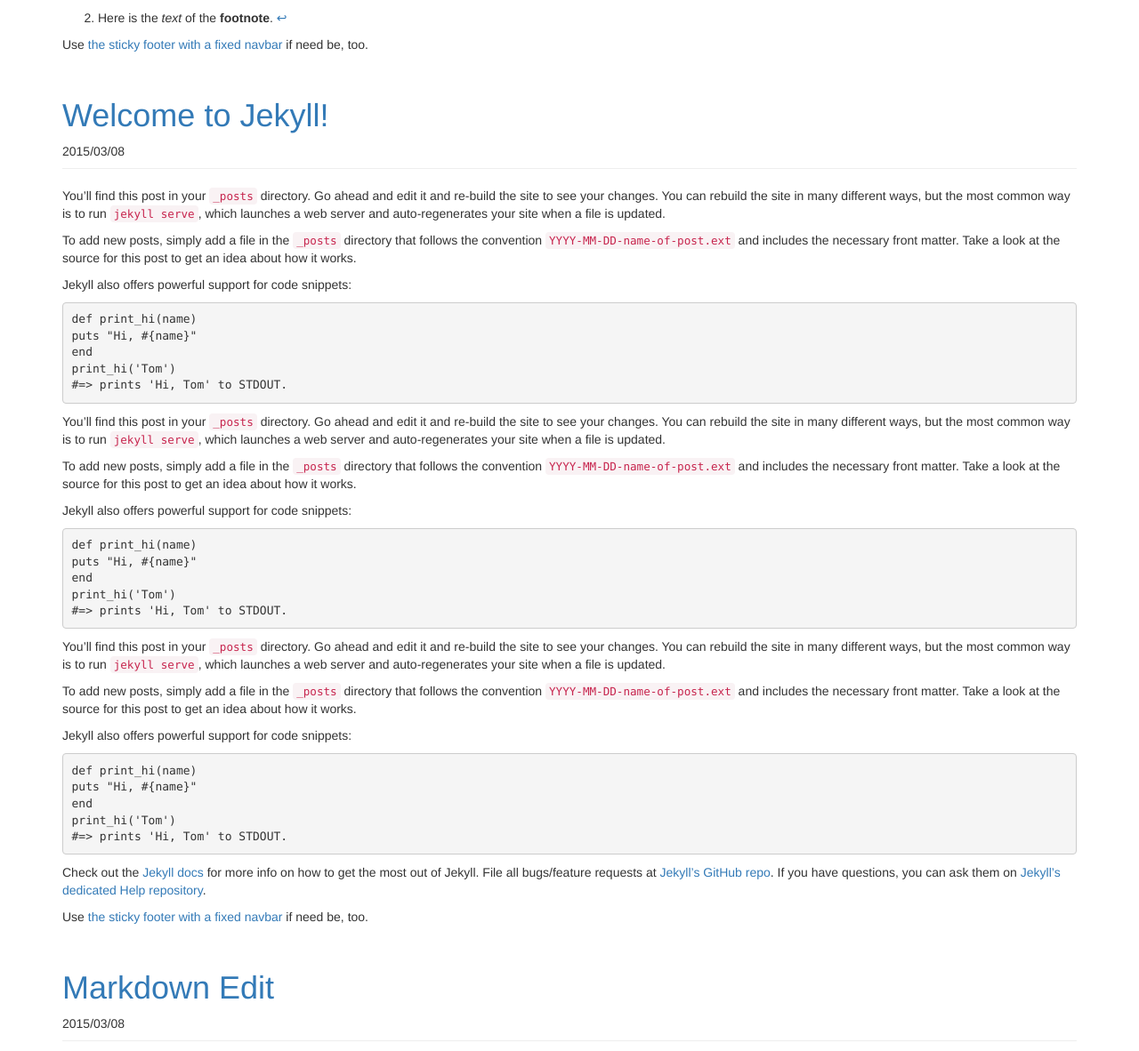
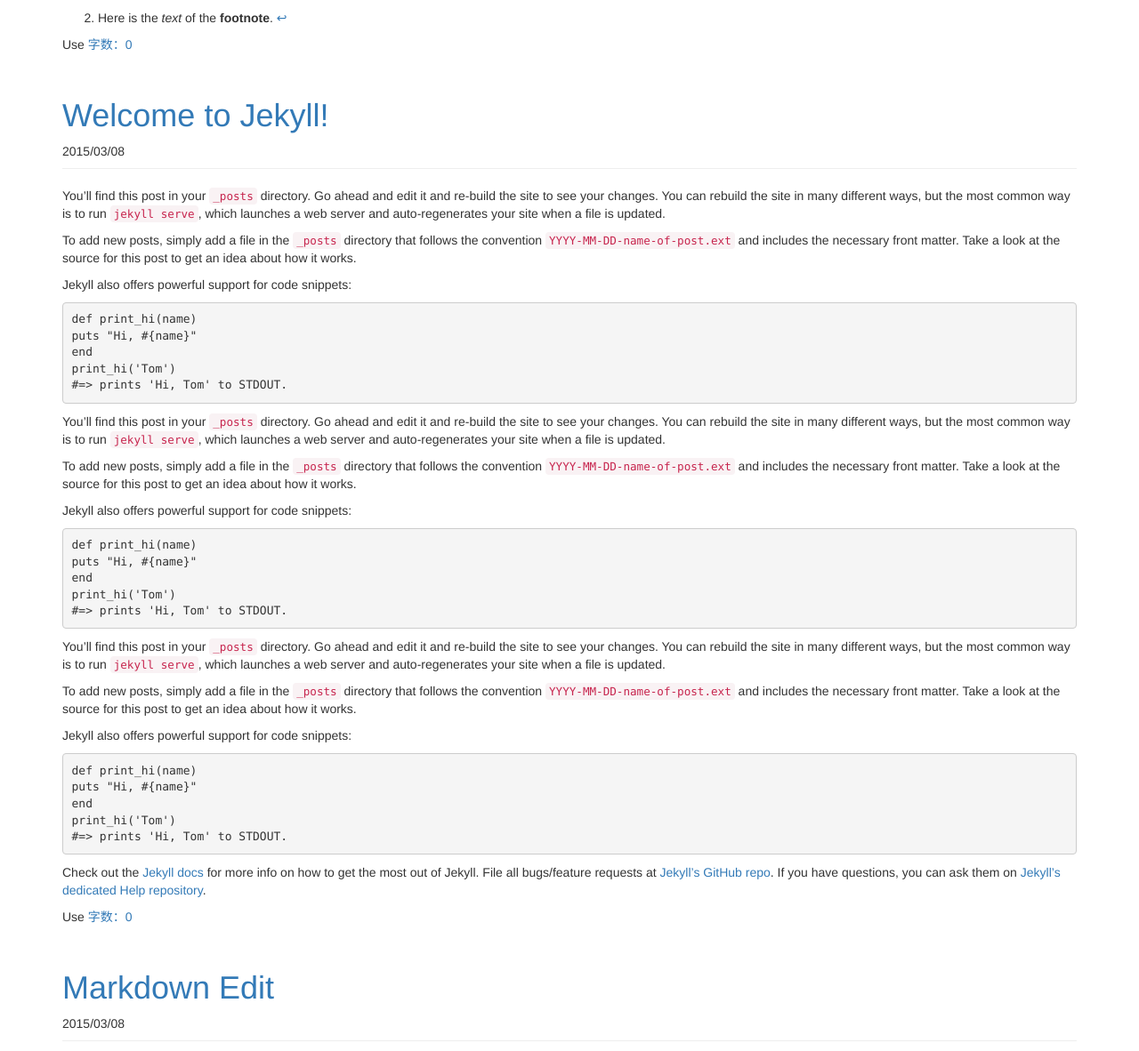
Before and after one commit to jinchangle/xiashuangxi.github.io, a Jekyll site: the page built from index.html, in a window 1280 px wide and 1400 px high, scrolled down 5291 px. Shown: the part 218-1400 px from the top of the window at 89% size. Built offline with Jekyll 4.4.1, drawn with Linux system fonts in a browser that asks for light colours; nearby versions of some CDN libraries; the list of posts is cut into pages by our own code; some of the changed text lies outside the part shown.

Commit message:
Please enter the commit message for your changes. Lines starting  with '' will be ignored, and an empty message aborts the commit.  On branch master  Your branch is up-to-date with 'origin/master'.
 Changes to be committed:
	modified:   _layouts/default.html

```diff
--- a/_layouts/default.html
+++ b/_layouts/default.html
@@ -13,7 +13,7 @@
             </a>{{ post.date| date:"%Y/%m/%d" }}
         </div>
         <p id='page.content' class="lead">{{ post.content | split: '<!--more-->' | first }}</p>
-        <p>Use <a href="../sticky-footer-navbar">the sticky footer with a fixed navbar</a> if need be, too.</p>
+        <p>Use <a href="../sticky-footer-navbar">字数：{{ page.content | number_of_words }}</p>
     </div>
 {% endfor %}
 <div class="container">
```
